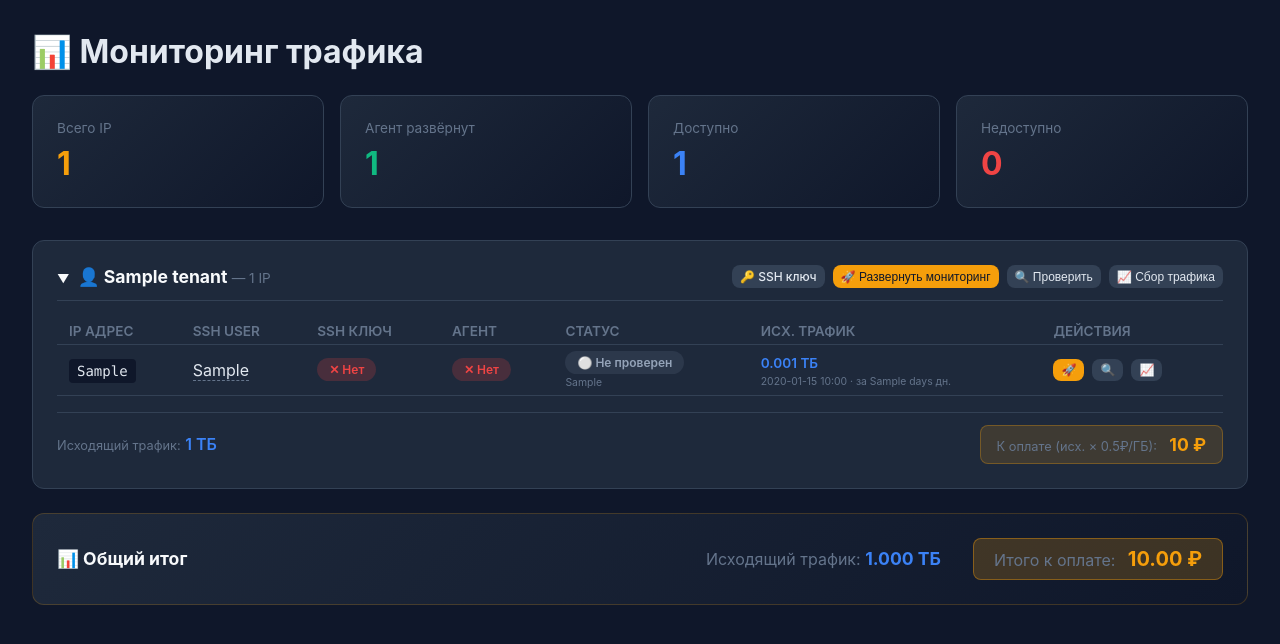
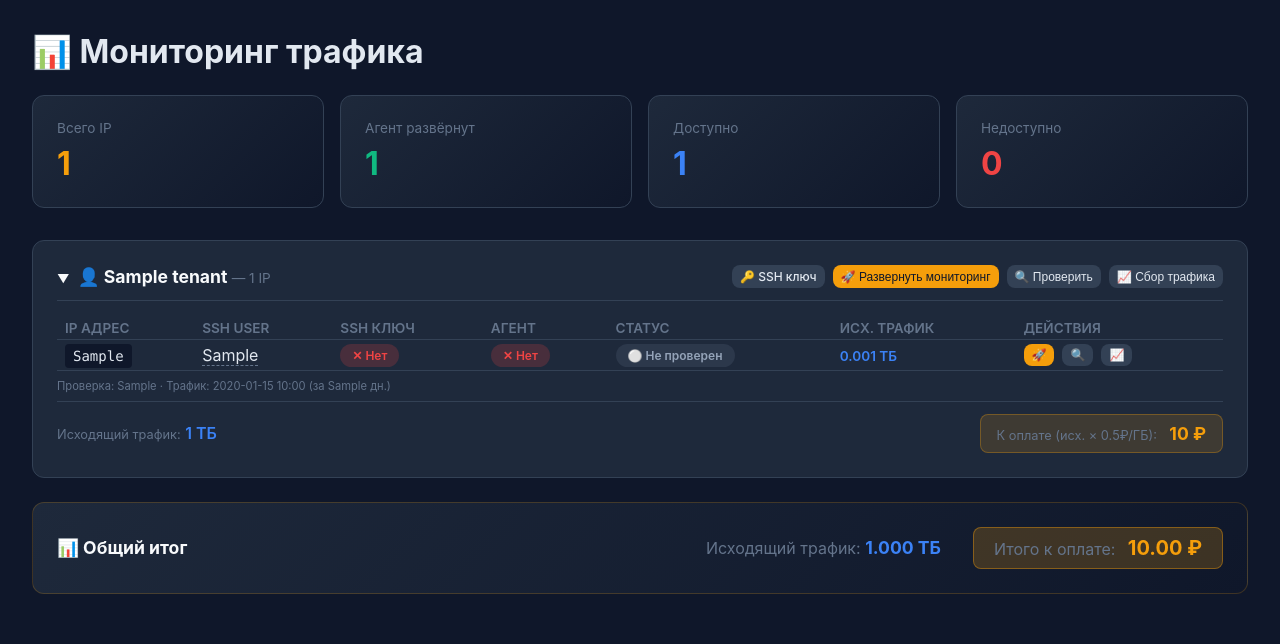
Before and after one commit to G3ndalf/vkpanel, a FastAPI app: template templates/monitoring.html in a window 1280 px wide. Shown: the top 644 px of the page. Run offline with FastAPI, Linux system fonts and the light colour scheme; the template is opened without the code that fills it: most values are stand-ins (such as "Sample title", 1, 10 or a date in 2020).

Commit message:
fix: компактнее таблица, инфо о проверке/сборе одной строкой внизу

```diff
--- a/app/main.py
+++ b/app/main.py
@@ -1609,6 +1609,23 @@
         # Оплата: 0.5 руб за 1 ГБ исходящего трафика
         tenant_cost = round(tenant_tx_gb * 0.5, 2)
 
+        # Последнее время проверки доступности и сбора трафика (среди IP арендатора)
+        check_times = [
+            ip_status.get(ip_addr, {}).get("last_check")
+            for ip_addr in t.get("ips", [])
+            if ip_status.get(ip_addr, {}).get("last_check")
+        ]
+        traffic_times = [
+            traffic_data.get(ip_addr, {}).get("collected_at") if traffic_data.get(ip_addr) else None
+            for ip_addr in t.get("ips", [])
+        ]
+        traffic_times = [x for x in traffic_times if x]
+        traffic_days_list = [
+            traffic_data.get(ip_addr, {}).get("days") if traffic_data.get(ip_addr) else None
+            for ip_addr in t.get("ips", [])
+        ]
+        traffic_days_list = [x for x in traffic_days_list if x]
+
         tenants_enriched.append({
             "name": t["name"],
             "ips": ips_info,
@@ -1617,6 +1634,9 @@
             "total_rx_tb": round(tenant_rx_gb / 1024, 3),
             "total_tb": round(tenant_total_gb / 1024, 3),
             "cost": tenant_cost,
+            "last_check": max(check_times) if check_times else None,
+            "last_traffic_at": max(traffic_times) if traffic_times else None,
+            "last_traffic_days": traffic_days_list[0] if traffic_days_list else None,
         })
 
     return templates.TemplateResponse("monitoring.html", {
--- a/templates/monitoring.html
+++ b/templates/monitoring.html
@@ -94,16 +94,10 @@
                         {% else %}
                         <span class="badge" style="background: rgba(100,116,139,0.2); color: #94a3b8;">⚪ Не проверен</span>
                         {% endif %}
-                        {% if ip.last_check %}
-                        <div style="font-size: 0.65rem; color: #64748b; margin-top: 0.15rem;">{{ ip.last_check[:16] }}</div>
-                        {% endif %}
                     </td>
                     <td id="traffic-{{ ip.ip.replace('.', '-') }}">
                         {% if ip.last_traffic %}
                         <span style="color: #3b82f6; font-size: 0.85rem; font-weight: 600;">{{ "%.3f"|format(ip.last_traffic.total_tx_gb / 1024) }} ТБ</span>
-                        {% if ip.last_traffic.collected_at %}
-                        <div style="font-size: 0.65rem; color: #64748b; margin-top: 0.15rem;">{{ ip.last_traffic.collected_at[:16].replace('T', ' ') }}{% if ip.last_traffic.days %} · за {{ ip.last_traffic.days }} дн.{% endif %}</div>
-                        {% endif %}
                         {% else %}
                         <span style="color: #64748b; font-size: 0.85rem;">—</span>
                         {% endif %}
@@ -120,8 +114,16 @@
             </tbody>
         </table>
     </div>
+    <!-- Инфо о проверках -->
+    {% if tenant.last_check or tenant.last_traffic_at %}
+    <div class="tenant-body" id="info-{{ tenant.name }}" style="margin-top: 0.5rem; font-size: 0.7rem; color: #64748b;">
+        {% if tenant.last_check %}Проверка: {{ tenant.last_check[:16].replace('T', ' ') }}{% endif %}
+        {% if tenant.last_check and tenant.last_traffic_at %} · {% endif %}
+        {% if tenant.last_traffic_at %}Трафик: {{ tenant.last_traffic_at[:16].replace('T', ' ') }}{% if tenant.last_traffic_days %} (за {{ tenant.last_traffic_days }} дн.){% endif %}{% endif %}
+    </div>
+    {% endif %}
     <!-- Итоги арендатора -->
-    <div class="tenant-body" id="summary-{{ tenant.name }}" style="display: flex; justify-content: space-between; align-items: center; margin-top: 1rem; padding-top: 0.75rem; border-top: 1px solid #334155; flex-wrap: wrap; gap: 0.75rem;">
+    <div class="tenant-body" id="summary-{{ tenant.name }}" style="display: flex; justify-content: space-between; align-items: center; margin-top: 0.5rem; padding-top: 0.75rem; border-top: 1px solid #334155; flex-wrap: wrap; gap: 0.75rem;">
         <div>
             <span style="color: #64748b; font-size: 0.8rem;">Исходящий трафик:</span>
             <span style="color: #3b82f6; font-weight: 600;">{{ tenant.total_tx_tb }} ТБ</span>
@@ -252,7 +254,7 @@
 .modal-close:hover { color: #ef4444; }
 /* Компактная таблица мониторинга */
 .card table th, .card table td {
-    padding: 0.35rem 0.75rem;
+    padding: 0.2rem 0.5rem;
 }
 .tenant-arrow {
     display: inline-block;
```
